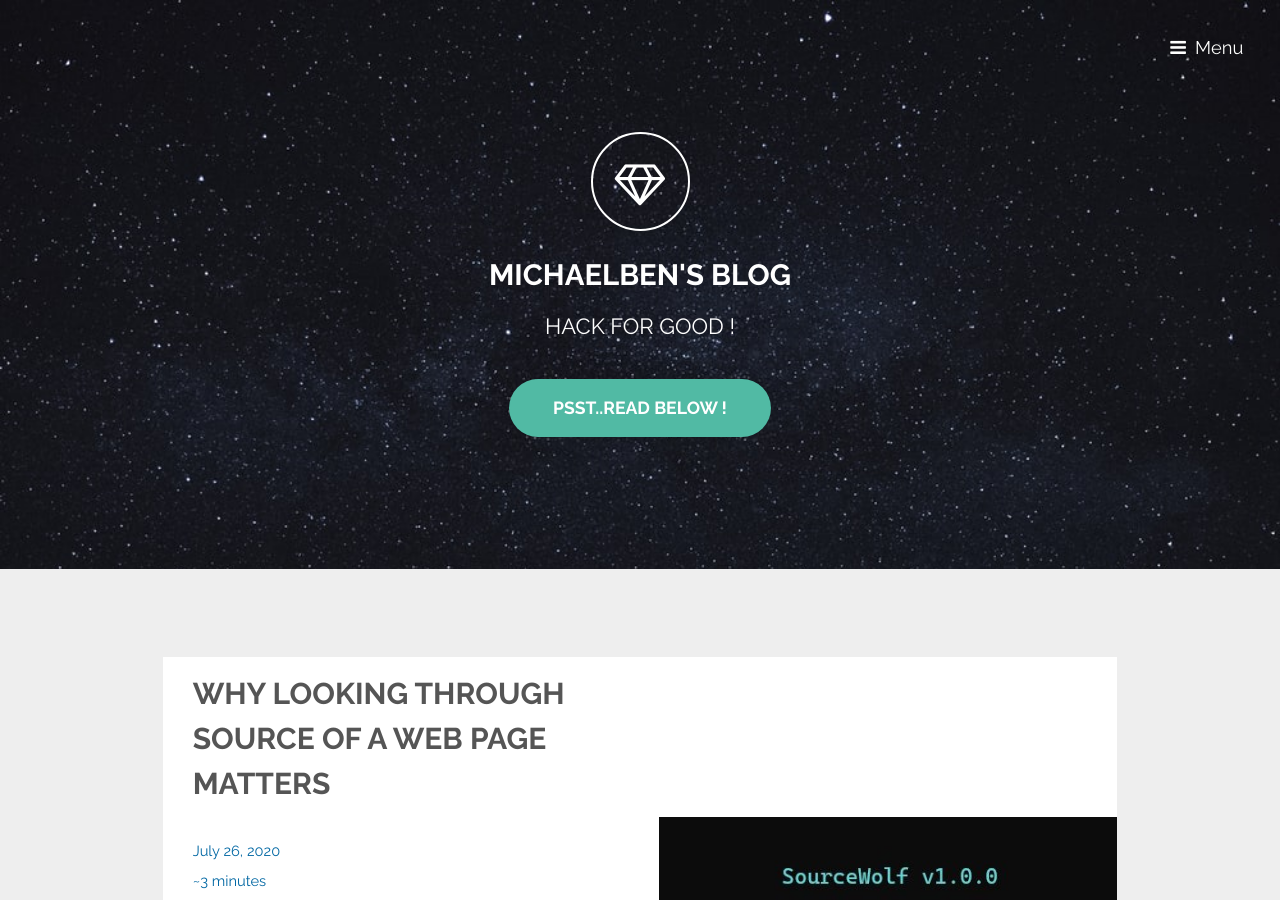
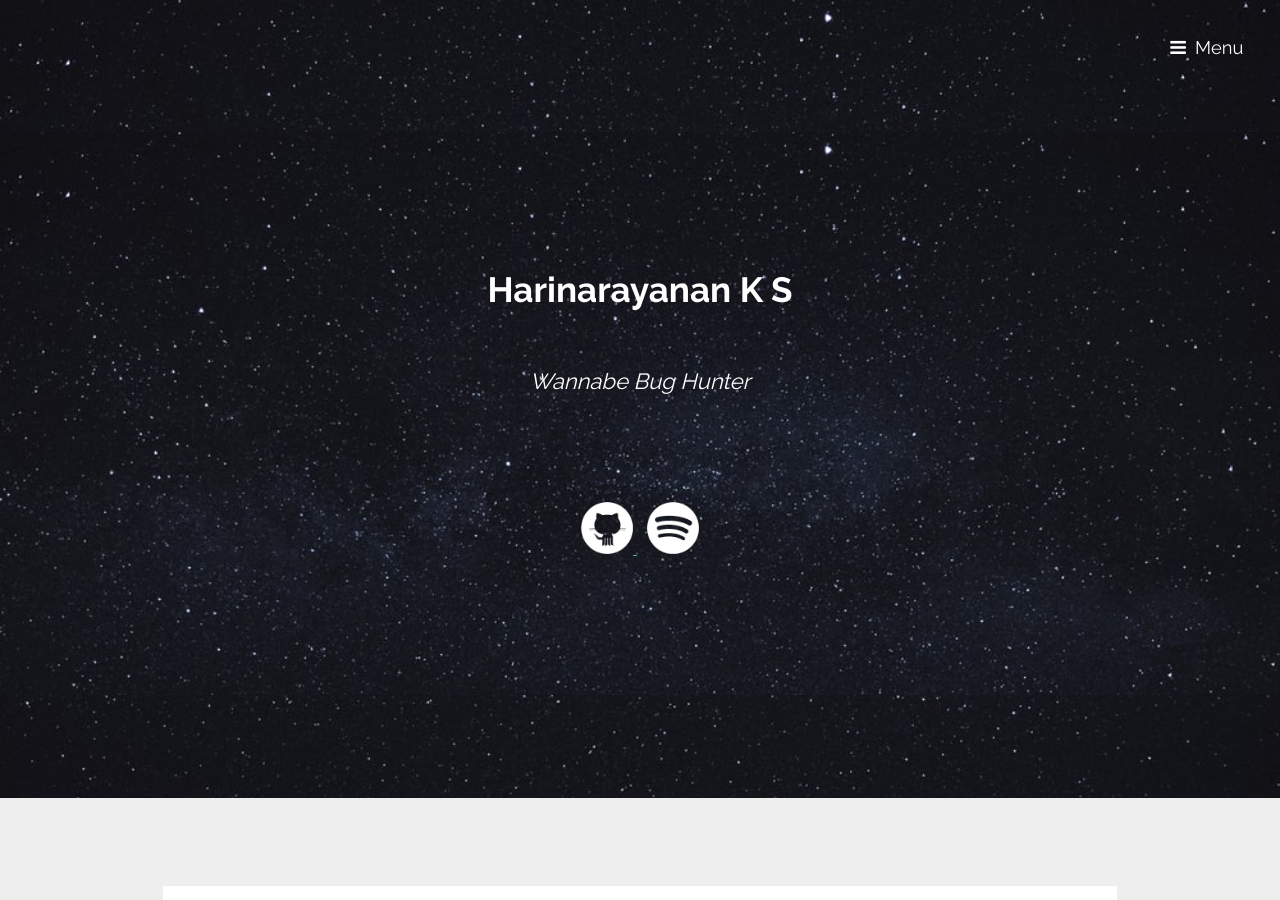
Before and after one commit to ksharinarayanan/ksharinarayanan.github.io, a Jekyll site: the page built from index.html, in a window 1280 px wide and 900 px high. Built offline with Jekyll 4.4.1, drawn with Linux system fonts in a browser that asks for light colours; the list of posts is cut into pages by our own code.

Commit message:
Fixed spotify widget

```diff
--- a/index.html
+++ b/index.html
@@ -44,6 +44,7 @@
 
 
 	<section id="banner">
+		<!--
 		<i class="icon fa-diamond"></i>
 		<h2>Michaelben's blog</h2>
 		<p>Hack for good !</p>
@@ -51,6 +52,43 @@
 		<ul class="actions">
 			<li><a href="#bugs" class="button big special">Psst..read below !</a></li>
 		</ul>
+		-->
+
+		<section id="banner">
+            <h2 style="text-transform: none; font-size: 35px">
+                Harinarayanan K S
+            </h2>
+            <p style="text-transform: none; margin-top: 50px">
+                <i>Wannabe Bug Hunter</i>
+            </p>
+
+            <ul class="actions">
+                <li>
+                    <p id="music-info" style="text-transform: none"></p>
+                </li>
+
+                <br /><br />
+
+                <a href="https://github.com/micha3lb3n">
+                    <img
+                        src="/assets/images/github.png"
+                        height="52"
+                        width="52"
+                    />
+                </a>
+
+                <a
+                    href="https://open.spotify.com/user/fvy25dqvxdbtydr120ufb150u"
+                >
+                    <img
+                        src="/assets/images/spotify.png"
+                        style="margin-left: 10px"
+                        height="52"
+                        width="52"
+                    />
+                </a>
+            </ul>
+        </section>
 
 	</section>
 
@@ -103,3 +141,35 @@
 			</div>
 		{% endif %}
 	</section>
+	<script>
+            var xmlHttp = new XMLHttpRequest();
+            var url =
+                "https://ws.audioscrobbler.com/2.0/?method=user.getrecenttracks&user=helloThere1233&api_key=393f1ddd6d7ae9f30ea41b7714115535&format=json&limit=1&nowplaying=true";
+            // API key not sensitive 😂
+            xmlHttp.open("GET", url, false);
+            xmlHttp.send(null);
+
+            const response = JSON.parse(xmlHttp.responseText);
+
+            const tracks = response["recenttracks"]["track"];
+
+            let nowPlaying = tracks.length > 1 ? true : false;
+
+            const track = tracks[0];
+
+            const artist = track["artist"]["#text"];
+            const song = track["name"];
+
+            let musicInfo = nowPlaying
+                ? "I am listening to "
+                : "I was listening to ";
+
+            musicInfo +=
+                "<br><p style='margin-top: 20px; font-size: 20px;'>" +
+                song +
+                " by " +
+                artist +
+                "</p>";
+
+            $("#music-info").append(musicInfo);
+        </script>
```
